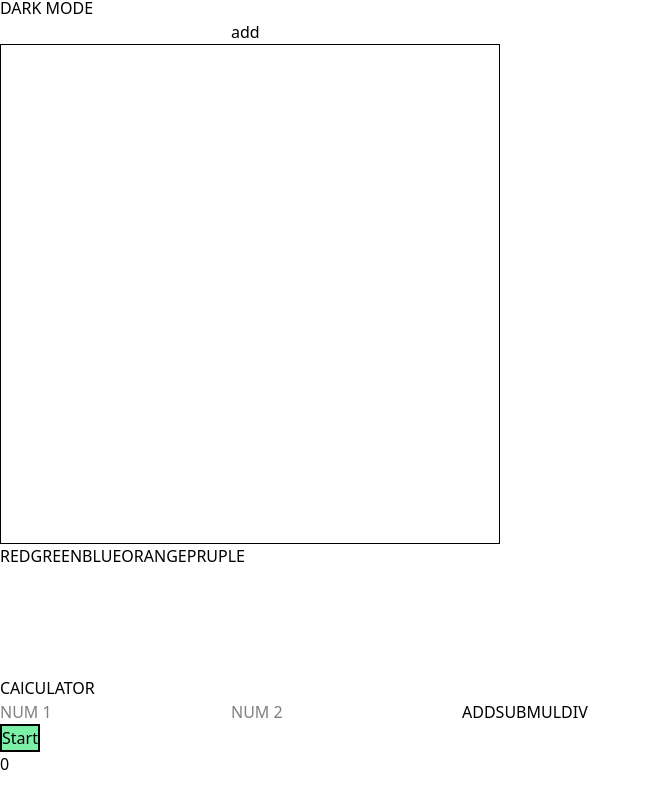
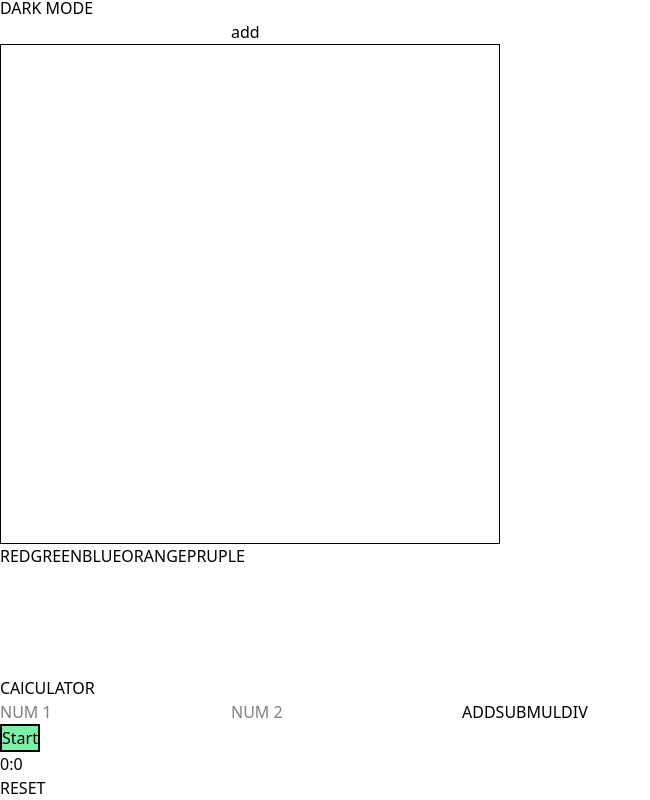
Before and after one commit to therealgone/Dev-Book, a Next.js app: page / in a window 1280 px wide. Shown: the part 924-1724 px from the top of the page, without its empty margins (0-650 px from the left). Before the commit the page ends 1700 px from the top, so only its background shows below. Built offline with nearby package versions, Linux system fonts and the light colour scheme.

Commit message:
FIXED MIN SEC AND ADDDED RESet

```diff
--- a/src/app/components/stopwatch.tsx
+++ b/src/app/components/stopwatch.tsx
@@ -2,31 +2,39 @@ import { useEffect, useState } from "react";
 
 export default function stopwatch() {
 
-    const [time,SetTime] = useState(0)
-    const [mode,SetMode] = useState(false)
+    const [time, SetTime] = useState(0)
+    const [mode, SetMode] = useState(false)
 
-   useEffect(()=>{
+    useEffect(() => {
 
-    if(mode === false) return ;
+        if (mode === false) return;
 
-    const interval= setInterval(() => {
-        SetTime(prev => prev + 1)
+        const interval = setInterval(() => {
+            SetTime(prev => prev + 1)
 
-    },1000);
+        }, 1000);
 
 
-return()=> clearInterval(interval);
+        return () => clearInterval(interval);
 
 
 
-   },[mode]);
+    }, [mode]);
 
-    return(
+    const handelReset = () =>{
+        SetTime(0)
+    }
+
+    const min = Math.floor(time / 60);
+    const sec = time % 60;
+
+    return (
         <div>
-        <button
-        onClick={()=>{SetMode(!mode);}}
-        className={`border-2 text-black ${mode? "bg-red-700":"bg-green-300"}`}>{mode ? "Stop" : "Start"}</button>
-        <h1>{time}</h1>
+            <button
+                onClick={() => { SetMode(!mode); }}
+                className={`border-2 text-black ${mode ? "bg-red-700" : "bg-green-300"}`}>{mode ? "Stop" : "Start"}</button>
+            <h1>{min}:{sec}</h1>
+            <button onClick={handelReset}>RESET</button>
         </div>
     );
 }
```
